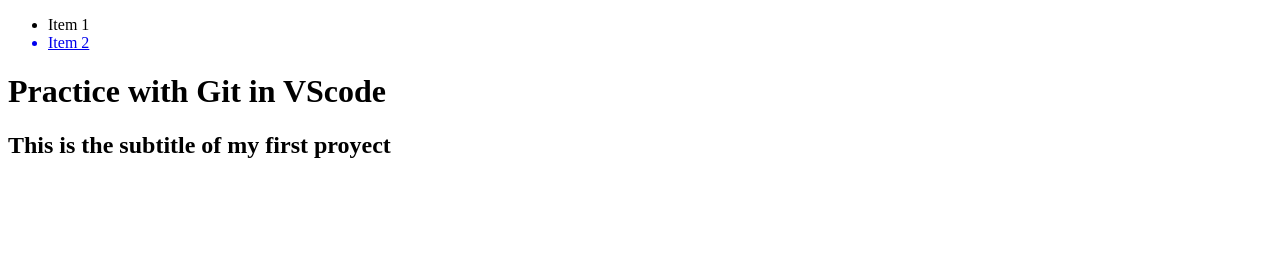
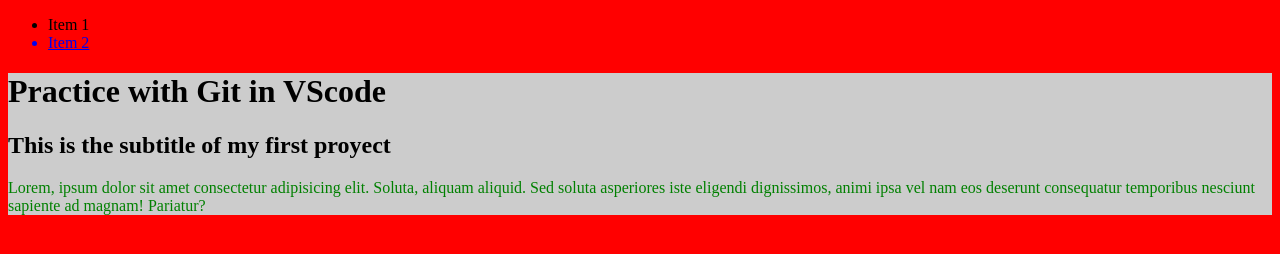
Before and after one commit to susvieja/first-project, a plain HTML site: page index.html in a window 1280 px wide. Drawn offline with Linux system fonts and the light colour scheme.

Commit message:
enlazando estilos y modificando

```diff
--- a/css/styles.css
+++ b/css/styles.css
@@ -3,4 +3,8 @@
 }
 main{
 margin:15px auto;
+background-color:#ccc;
 }
+.text{
+    color: green;
+}
--- a/index.html
+++ b/index.html
@@ -3,6 +3,7 @@
 <head>
     <meta charset="UTF-8">
     <meta name="viewport" content="width=device-width, initial-scale=1.0">
+    <link rel="stylesheet" href="css/styles.css">
     <title>First-git</title>
 </head>
 <body>
@@ -17,6 +18,7 @@
     <main>
         <h1 class="title">Practice with Git in VScode</h1>
         <h2>This is the subtitle of my first proyect</h2>
+        <p class="text">Lorem, ipsum dolor sit amet consectetur adipisicing elit. Soluta, aliquam aliquid. Sed soluta asperiores iste eligendi dignissimos, animi ipsa vel nam eos deserunt consequatur temporibus nesciunt sapiente ad magnam! Pariatur?</p>
     </main>
 </body>
 </html>
```
